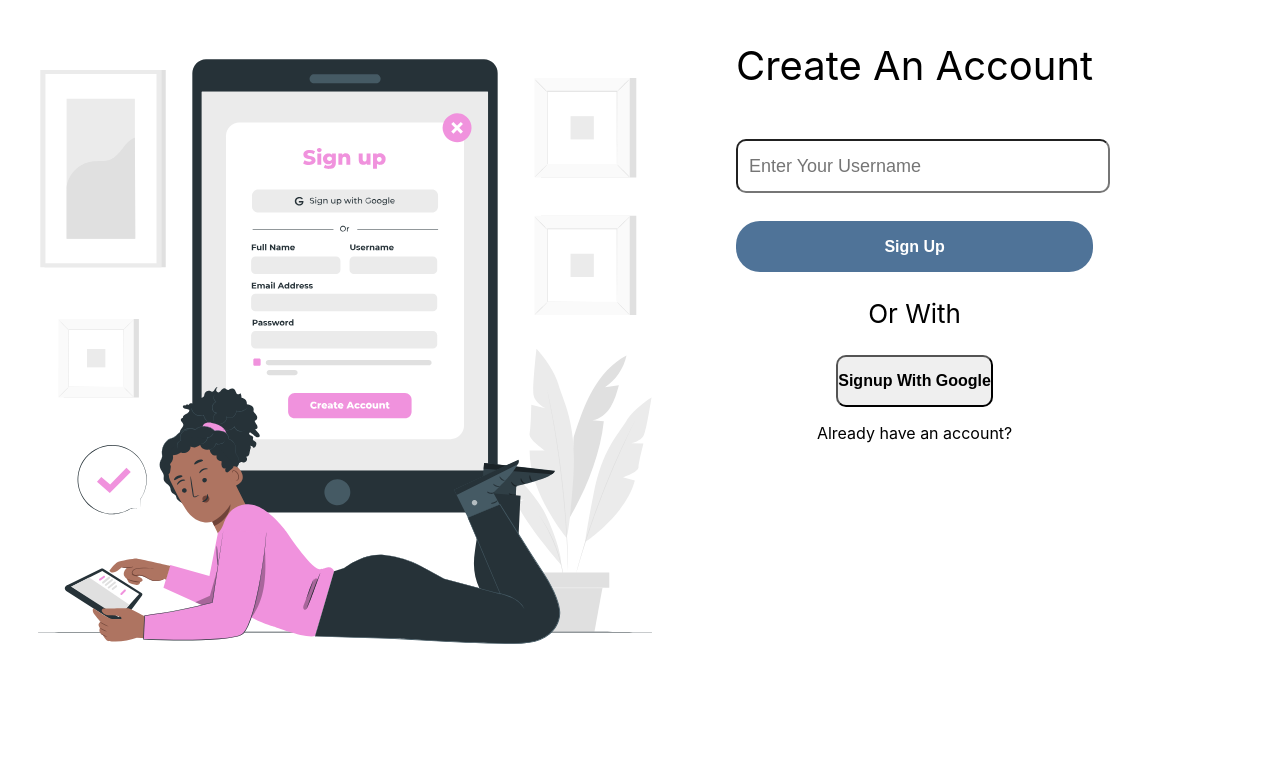
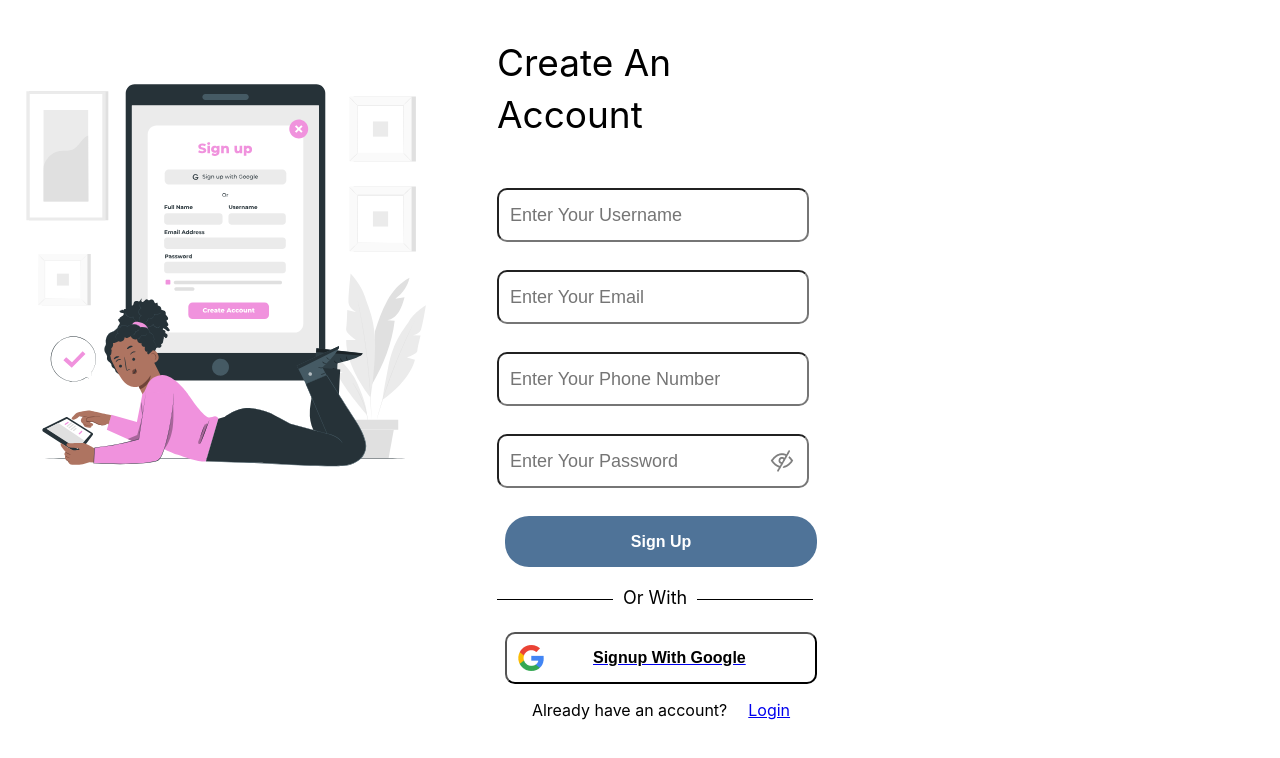
Before and after one commit to Walflower/fitmama, a React (Create React App) app: page /Signup in a window 1280 px wide. Shown: the top 758 px of the page. Built offline with nearby package versions, Linux system fonts and the light colour scheme.

Commit message:
Create and acount Edits

```diff
--- a/src/components/ShortTextField/ShortTextField.jsx
+++ b/src/components/ShortTextField/ShortTextField.jsx
@@ -1,45 +1,18 @@
 import styles from "./ShortTextField.module.css";
 
-export default function ShortTextField({ text }) {
+export default function ShortTextField({ text, placeholder, image }) {
   return (
     <label className={styles.label}>
       <div className={styles.container}>
         <div className={styles.text}>{text}</div>
         <input
-          placeholder={"Enter Your Username"}
+          style={image ? { backgroundImage: `url(${image})` } : null}
+          placeholder={placeholder}
           type="text"
           name="title__name"
           className={styles.input}
         ></input>
       </div>
-
-      {/* <div className={styles.container}>
-        <div className={styles.text}>{text}</div>
-        <input
-          placeholder={"Enter Your Email"}
-          type="text"
-          name="title__name"
-          className={styles.input}
-        ></input>
-      </div>
-      <div className={styles.container}>
-        <div className={styles.text}>{text}</div>
-        <input
-          placeholder={"Enter Your Phone Number"}
-          type="text"
-          name="title__name"
-          className={styles.input}
-        ></input>
-      </div>
-      <div className={styles.container}>
-        <div className={styles.text}>{text}</div>
-        <input
-          placeholder={"Enter Your Password"}
-          type="text"
-          name="title__name"
-          className={styles.input}
-        ></input>
-      </div> */}
     </label>
   );
 }
--- a/src/components/ShortTextField/ShortTextField.module.css
+++ b/src/components/ShortTextField/ShortTextField.module.css
@@ -1,16 +1,39 @@
+.container {
+  width: 19.5rem;
+  display: flex;
+}
+.text {
+  font-size: 14px;
+  font-weight: 400;
+  line-height: 26px;
+}
 .input {
   display: flex;
+
   border-radius: 10px;
   height: 48px;
   padding-left: 11px;
+
   font-weight: 400;
   font-size: 18px;
   line-height: 26px;
   margin-bottom: 28px;
-  width: 100%;
+  width: 19.5rem;
 
-  &:focus {
+  background-repeat: no-repeat;
+  background-position: center;
+  background-position: right;
+  background-origin: content-box;
+  padding-right: 13px;
+
+  /* &:focus {
     color: var(--text-primary-color);
     outline: 1px solid var(--text-primary-color);
-  }
+  } */
 }
+
+.image {
+  height: 24px;
+  width: 24px;
+  background-repeat: no-repeat;
+}
--- a/src/components/SignUpBlueButton/SigUpBlueButton.module.css
+++ b/src/components/SignUpBlueButton/SigUpBlueButton.module.css
@@ -1,7 +1,11 @@
-.button {
+.SignUpBlueButton {
+  display: flex;
+  align-items: center;
+  justify-content: center;
+
   background: #4f7398;
   color: white;
-  width: 100%;
+  width: 19.5rem;
   height: 3.188rem;
   border-radius: 24px;
   border: none;
--- a/src/components/SignUpBlueButton/SigupBlueButton.jsx
+++ b/src/components/SignUpBlueButton/SigupBlueButton.jsx
@@ -1,5 +1,9 @@
 import styles from "./SigUpBlueButton.module.css";
 
 export default function SignUpBlueButton({ text }) {
-  return <button className={styles.button}>{text}</button>;
+  return (
+    <div className={styles.SignUpBlueButtonContainer}>
+      <button className={styles.SignUpBlueButton}>{text}</button>
+    </div>
+  );
 }
--- a/src/components/SignUpWithGoogle/SignUpWithGoogle.jsx
+++ b/src/components/SignUpWithGoogle/SignUpWithGoogle.jsx
@@ -1,5 +1,15 @@
 import styles from "./SignUpWithGoogle.module.css";
+import { NavLink } from "react-router-dom";
 
-export default function SignUpWithGoogle({ text }) {
-  return <button className={styles.GoogleButton}>{text}</button>;
+export default function SignUpWithGoogle({ text, image, linkTo }) {
+  return (
+    <NavLink to={linkTo}>
+      <button className={styles.GoogleButton}>
+        {image && (
+          <img src={image} alt="Google Icon" className={styles.GoogleIcon} />
+        )}
+        {text}
+      </button>
+    </NavLink>
+  );
 }
--- a/src/components/SignUpWithGoogle/SignUpWithGoogle.module.css
+++ b/src/components/SignUpWithGoogle/SignUpWithGoogle.module.css
@@ -1,9 +1,20 @@
 .GoogleButton {
   display: flex;
-  width: 100%;
+  width: 19.5rem;
+  align-items: center;
+
   border-radius: 10px;
   font-size: 16px;
   font-weight: 600;
   line-height: 48px;
   padding: 0%;
+  background-color: white;
+
+  background-repeat: no-repeat;
+
+  background-origin: content-box;
+  padding-left: 11px;
 }
+.GoogleIcon {
+  padding-right: 49px;
+}
--- a/src/pages/Home/SignUp.jsx
+++ b/src/pages/Home/SignUp.jsx
@@ -3,6 +3,9 @@ import ShortTextField from "../../components/ShortTextField/ShortTextField";
 import CreateAccountImage from "../../assets/Images/signup-image.svg";
 import SignUpWithGoogle from "../../components/SignUpWithGoogle/SignUpWithGoogle";
 import SignUpBlueButton from "../../components/SignUpBlueButton/SigupBlueButton";
+import EyePassewordImage from "../../assets/Images/eye password logo.png";
+import SignUpWithGoogleImage from "../../assets/Images/Google Logo.jpg";
+import { NavLink } from "react-router-dom";
 
 export default function SignUp() {
   return (
@@ -16,20 +19,41 @@ export default function SignUp() {
         </div>
 
         <div className={styles.TextFieldContainer}>
-          <ShortTextField />
+          <ShortTextField placeholder="Enter Your Username" />
+        </div>
+        <div className={styles.TextFieldContainer}>
+          <ShortTextField placeholder="Enter Your Email" />
+        </div>
+        <div className={styles.TextFieldContainer}>
+          <ShortTextField placeholder="Enter Your Phone Number" />
+        </div>
+        <div className={styles.TextFieldContainer}>
+          <ShortTextField
+            placeholder="Enter Your Password"
+            image={EyePassewordImage}
+          />
         </div>
         <SignUpBlueButton text="Sign Up" />
 
         <div className={styles.OrWitheContainer}>
-          <div></div>
+          <div className={styles.Line}></div>
           <p className={styles.OrWith}>Or With</p>
+          <div className={styles.Line}></div>
         </div>
 
         <div>
-          <SignUpWithGoogle text="Signup With Google" />
+          <SignUpWithGoogle
+            text="Signup With Google"
+            image={SignUpWithGoogleImage}
+            linkTo="/Google"
+          />
         </div>
-        <p>Already have an account? </p>
-        <link rel="stylesheet" href="" />
+        <div className={styles.LoginContainer}>
+          <p>Already have an account?</p>
+          <NavLink className={styles.LogInLink} linkTo="/login">
+            Login
+          </NavLink>
+        </div>
       </div>
     </div>
   );
--- a/src/pages/Home/SignUp.module.css
+++ b/src/pages/Home/SignUp.module.css
@@ -1,12 +1,19 @@
 .CreateAccountContainer {
   display: flex;
+  width: 20.5rem;
+
   /* margin-top: 168px;
   margin-left: 135px; */
 }
 /************************ CreateAccountImage ******************/
-.CreateAccountImageContainer {
-  width: 690px;
-  height: 690px;
+/* .CreateAccountImageContainer {
+  width: 451px;
+  height: 542px;
+  margin-right: 46px;
+} */
+.CreateAccountImage {
+  width: 451px;
+  height: 542px;
   margin-right: 46px;
 }
 /************************ SigupContainer ******************/
@@ -14,44 +21,58 @@
   display: flex;
   flex-direction: column;
   align-items: center;
+  justify-content: center;
+  width: 20.5rem;
 }
 /************************ Title ******************/
-.SignUpTitleContainer {
-  display: flex;
-  flex-direction: column;
-  align-items: center;
-}
+
 .SignUpTitle {
   display: flex;
-  align-content: center;
-  font-size: 40px;
-  font-weight: 400px;
+  justify-content: start;
+  font-size: 37px;
+  font-weight: 400;
   line-height: 52px;
-  margin-bottom: 0;
-}
-.SignUpSubTitle {
-  font-size: 10px;
-  font-weight: 400px;
-  line-height: 16px;
-  margin-top: 1px;
-  margin-bottom: 30px;
-}
-/************************ OrWithContainer ******************/
-.OrWithContainer {
-  margin-top: 32px;
-  margin-bottom: 32px;
-  border-bottom: 5rem;
-}
-.OrWith {
-  font-size: 26px;
-}
-.Line {
-  border: 3rem;
-  width: 10rem;
-  height: 5rem;
+  margin-bottom: 47px;
 }
 /************************ TextFieldContainer ******************/
 .TextFieldContainer {
-  margin-top: 47px;
   width: 100%;
 }
+
+/************************ OrWithContainer ******************/
+.EyePassewordContainer {
+  display: flex;
+  flex-direction: row;
+}
+/************************ EyePassewordContainer ******************/
+.OrWitheContainer {
+  display: flex;
+  border-bottom: 5rem;
+  width: 20.5rem;
+}
+.OrWith {
+  font-size: 18px;
+  line-height: 26px;
+  font-weight: 400;
+  margin-right: 10px;
+  margin-left: 10px;
+}
+.Line {
+  margin-top: 32px;
+  margin-bottom: 32px;
+  width: 116px;
+  height: 1px;
+  background-color: #000;
+  box-sizing: border-box;
+}
+
+/************************ LoginContainer ******************/
+.LoginContainer {
+  display: flex;
+  align-items: center;
+}
+/************************ LogInLink ******************/
+.LogInLink {
+  padding-left: 21px;
+  text-decoration-style: none;
+}
```
Also changed, not shown: src/assets/Images/Google Logo.jpg (added), src/assets/Images/eye password logo.png (added).
